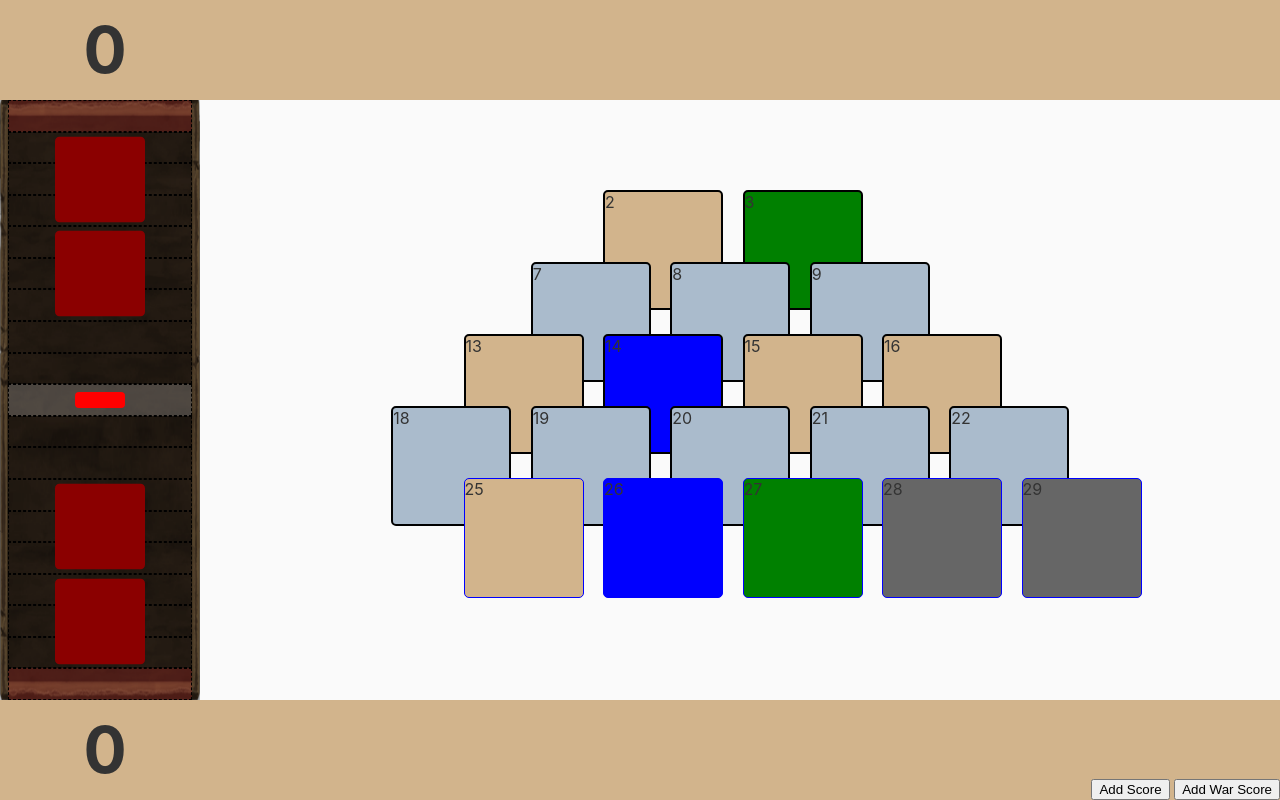
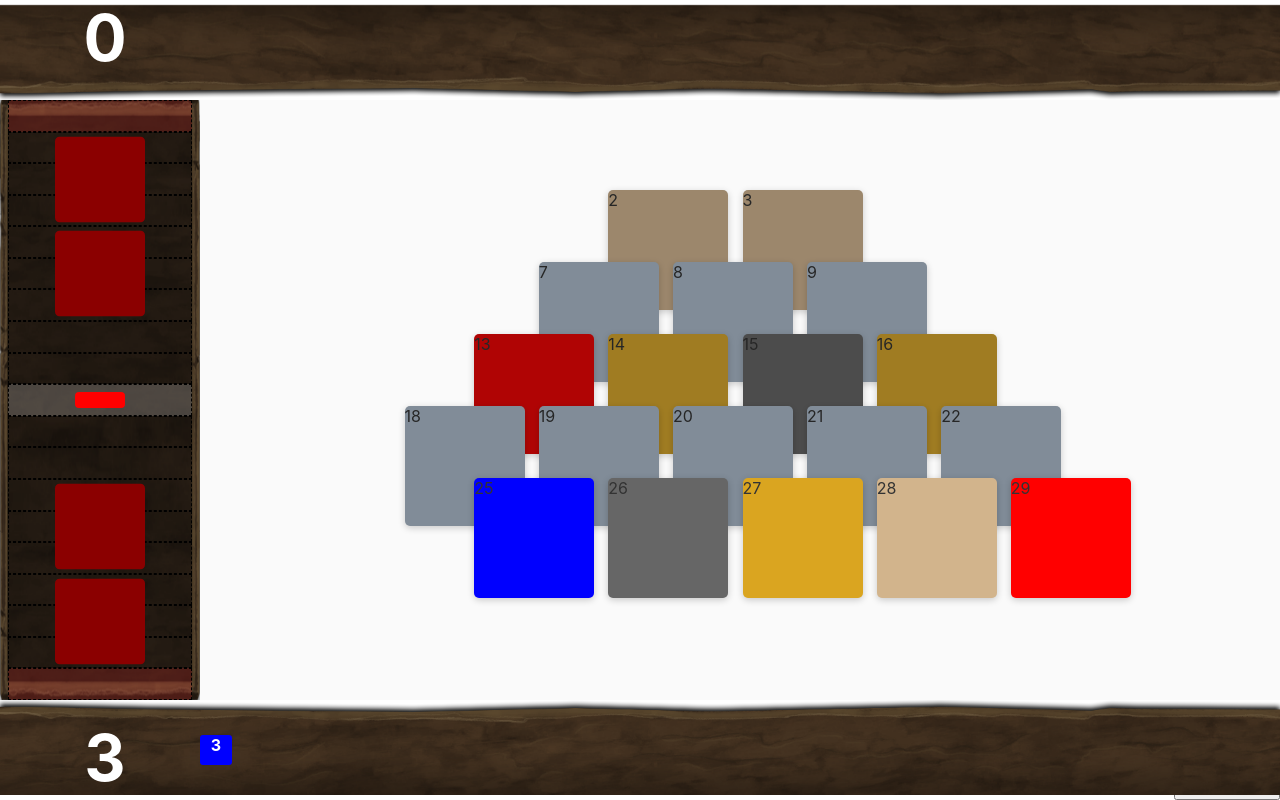
Before and after one commit to mastastealth/pocketworld-duels, a Svelte app: page / in a window 1280 px wide. Both pictures are taken after a click on the element 384 px from the left and 538 px from the top of the page. Built offline with nearby package versions, Linux system fonts and the light colour scheme.

Commit message:
Card + gamestate updates

```diff
--- a/src/App.svelte
+++ b/src/App.svelte
@@ -3,7 +3,6 @@
 	import WarBar from './WarBar.svelte';
 	import Pile from './Pile.svelte';
 
-	import age1 from './json/age1.json';
 	import { score, top5, top2, bot5, bot2 } from './store/warStore';
 	import { gs } from './store/gameState';
 
@@ -11,7 +10,7 @@
 	class PlayerObj {
 		constructor(primary = false) {
 			this.primary = primary;
-			this.food = 0; // Coins
+			this.food = 7; // Coins
 			this.score = 0; // VPs
 			this.cards = [];
 			this.tokens = [];
@@ -21,7 +20,6 @@
 
 	const p1 = new PlayerObj(true);
 	const p2 = new PlayerObj();
-	const cards = shuffle(age1).slice(3);
 	gs.set({
 		...$gs,
 		p1,
@@ -29,11 +27,6 @@
 	});
 
 	// Fn
-	function doIt() {
-		p1.cards = [...p1.cards, { label: "Toot" }];
-		p1.score += 1;
-	}
-
 	function doIt2() {
 		let flipped = false;
 		score.update(n => n + 1);
@@ -53,34 +46,21 @@
 			// ...
 		}
 	}
-
-	function shuffle(arr) {
-		const shuffled = [...arr];
-
-		// Durstenfled shuffle
-		for (let i = shuffled.length - 1; i > 0; i -= 1) {
-			const j = Math.floor(Math.random() * (i + 1));
-			[shuffled[i], shuffled[j]] = [shuffled[j], shuffled[i]];
-		}
-
-		return shuffled;
-	}
 </script>
 
 <main>
 	<div class="game">
-		<Player className="you" player={p2} ws={$score} />
+		<Player className="you" player={$gs.p2} ws={$score} />
 		<WarBar />
 
 		<main class="table">
-			<Pile cards={cards} />
+			<Pile />
 			<div class="test-bar">
-				<button on:click={doIt}>Add Score</button>
 				<button on:click={doIt2}>Add War Score</button>
 			</div>
 		</main>
 
-		<Player className="me" player={p1} ws={$score} />
+		<Player className="me" player={$gs.p1} ws={$score} />
 	</div>
 </main>
 
--- a/src/Card.svelte
+++ b/src/Card.svelte
@@ -21,25 +21,24 @@
 <style>
 .card {
 	background: #EEE;
-	border: 1px solid blue;
 	border-radius: 5px;
+	box-shadow: 0 2px 7px rgba(0, 0, 0, 0.2);
 	cursor: pointer;
 	height: calc((100vh - 200px) / 5);
 	max-width: calc(10vw);
 	position: relative;
 	width: calc((100vh - 200px) / 5);
 }
-	.card[data-type="war"] { background: green; }
-	.card[data-type="sci"] { background: goldenrod; }
-	.card[data-type="civ"] { background: red; }
-	.card[data-type="eco"] { background: blue; }
-	.card[data-type="res"] { background: tan; }
-	.card[data-type="man"] { background: #666; }
-	.card[data-type="guild"] { background: purple; }
+	.card[data-type="war"] { background: var(--war); }
+	.card[data-type="sci"] { background: var(--civ); }
+	.card[data-type="civ"] { background: var(--civ); }
+	.card[data-type="eco"] { background: var(--eco); }
+	.card[data-type="res"] { background: var(--res); }
+	.card[data-type="man"] { background: var(--man); }
+	.card[data-type="guild"] { background: var(--guild); }
 
 	.card[data-hidden] {
 		background: #ABC;
-		border-color: teal;
 	}
 
 	.card[data-taken] {
@@ -48,7 +47,7 @@
 	}
 
 	.card[data-blocked] {
-		border: 2px solid black;
+		filter: grayscale(0.1) brightness(75%);
 		pointer-events: none;
 	}
 
--- a/src/Pile.svelte
+++ b/src/Pile.svelte
@@ -1,12 +1,12 @@
 <script>
 	import Card from './Card.svelte';
 	import { gs } from './store/gameState';
+	import age1 from './json/age1.json';
 
-	export let cards = [];
+	let cards = $gs.shuffle(age1).slice(3);
 
 	function sortCards() {
 		const c = [...cards];
-		console.log($gs);
 
 		switch($gs.age) {
 			case 1:
@@ -59,7 +59,30 @@
 	}
 
 	function adjustScore(card) {
-		// ...
+		let p = { ...$gs[$gs.myturn ? 'p1' : 'p2'] };
+		let pCards = [...p.cards, card];
+
+		// Doesn't sort??
+		// p1Cards.sort((a, b) => {
+		// 	return a.type - b.type;
+		// });
+
+		p.cards = pCards;
+		if (card.vp) p.score += card.vp;
+
+		gs.set({
+			...$gs,
+			p1: $gs.myturn ? p : $gs.p1,
+			p2: $gs.myturn ? $gs.p2 : p,
+			myturn: !$gs.myturn
+		});
+
+		// No more cards, next "age"
+		if ($gs.p1.cards.length + $gs.p2.cards.length === 20) nextAge();
+	}
+
+	function nextAge() {
+		console.log('Toot')
 	}
 
 	// Age 1 Structure looks like:
@@ -70,7 +93,7 @@
 	// 1, 1, 1, 1, 1, 1
 </script>
 
-<div class="pile">
+<div class="pile" data-myturn={$gs.myturn}>
 	{#each finalCards as card}
 		{#if !card}
 			<div class="card" data-empty></div>
@@ -87,6 +110,6 @@
 	display: grid;
 	grid-template-columns: repeat(6, 1fr);
 	transform: translateY(15%);
-	width: 80%;
+	width: 100vh;
 }
 </style>
--- a/src/Player.svelte
+++ b/src/Player.svelte
@@ -16,7 +16,12 @@
 
 	<div class="cards">
 		{#each player.cards as card}
-			<div class="card"></div>
+			<div
+				class="card"
+				data-type={card.type}
+				data-vp={card.vp}
+				data-res={card.res}
+			></div>
 		{/each}
 	</div>
 
@@ -36,19 +41,35 @@
 .you { grid-area: p2; }
 
 .player {
-	background: tan;
+	color: white;
 	display: flex;
 	height: 100%;
-	padding: 10px;
+	padding: 0 10px;
 	position: relative;
 	width: 100%;
+	z-index: 1;
 }
-	.player.me .missions { top: auto; bottom: 100%; }
+	.player:after {
+		background: url('/assets/player_panel.png') no-repeat center top;
+		background-size: 100% auto;
+		content: '';
+		display: block;
+		position: absolute;
+		height: 100%;
+		top: 0; left: 0;
+		width: 100%;
+		z-index: -1;
+	}
+
+	.player.me { padding-top: 20px; }
+		.player.me .missions { top: auto; bottom: 100%; }
+	.player.you { padding-bottom: 20px; }
+		.player.you:after { transform: rotateX(180deg); }
 
 .score {
 	font-size: 4em;
 	font-weight: bold;
-	line-height: 80px;
+	line-height: 75px;
 	text-align: center;
 	width: 190px;
 }
@@ -56,15 +77,50 @@
 .cards {
 	display: grid;
 	grid-auto-flow: column;
-	grid-template-rows: 1fr 1fr 1fr;
+	grid-template-rows: 1fr 1fr;
 	gap: 1px;
-	padding-right: 20px;
 }
-	.cards div {
-		background: green;
-		border: 1px solid black;
-		width: 32px;
-	}
+	.player.you .cards { padding: 5px 20px 15px 0; }
+	.player.me .cards { padding: 15px 20px 5px 0; }
+.card {
+	border-radius: 3px;
+	position: relative;
+	text-align: center;
+	width: 32px;
+}
+	.card:after { font-weight: bold; }
+	.card[data-type="war"] { background: var(--war); }
+	.card[data-type="sci"] { background: var(--civ); }
+	.card[data-type="civ"] { background: var(--civ); }
+	.card[data-type="eco"] { background: var(--eco); }
+	.card[data-type="res"] { background: var(--res); }
+		.card[data-type="res"]:before,
+		.card[data-type="res"]:after {
+			background: url('/assets/pog.png');
+			background-size: 100% auto;
+			content: '';
+			display: inline-block;
+			height: 24px;
+			width: 24px;
+			vertical-align: middle;
+		}
+
+		.card[data-type="res"]:before {
+			background: url('/assets/res.png') no-repeat;
+			background-size: 60px 20px;
+			height: 20px;
+			position: absolute;
+			top: 4px; left: 6px;
+			width: 20px;
+		}
+			.card[data-res="stone"]:before { background-position: -20px 0; }
+			.card[data-res="wood"]:before { background-position: -40px 0; }
+
+	.card[data-type="man"] { background: var(--man); }
+	.card[data-type="guild"] { background: var(--guild); }
+
+	.card[data-type="civ"]:after,
+	.card[data-type="sci"]:after { content: attr(data-vp); }
 
 .tokens {
 	align-items: center;
--- a/src/json/age1.json
+++ b/src/json/age1.json
@@ -118,7 +118,8 @@
 		"id": "altar",
 		"cost": 0,
 		"type": "civ",
-		"link": "moon"
+		"link": "moon",
+		"vp": 3
 	},
 	{
 		"id": "lumberyard",
--- a/src/store/gameState.js
+++ b/src/store/gameState.js
@@ -3,5 +3,18 @@ import { writable } from 'svelte/store';
 export const gs = writable({
 	age: 1,
 	p1: null,
-	p2: null
+	p2: null,
+	myturn: true,
+	// Methods,
+	shuffle(arr) {
+		const shuffled = [...arr];
+
+		// Durstenfled shuffle
+		for (let i = shuffled.length - 1; i > 0; i -= 1) {
+			const j = Math.floor(Math.random() * (i + 1));
+			[shuffled[i], shuffled[j]] = [shuffled[j], shuffled[i]];
+		}
+
+		return shuffled;
+	}
 });
```
